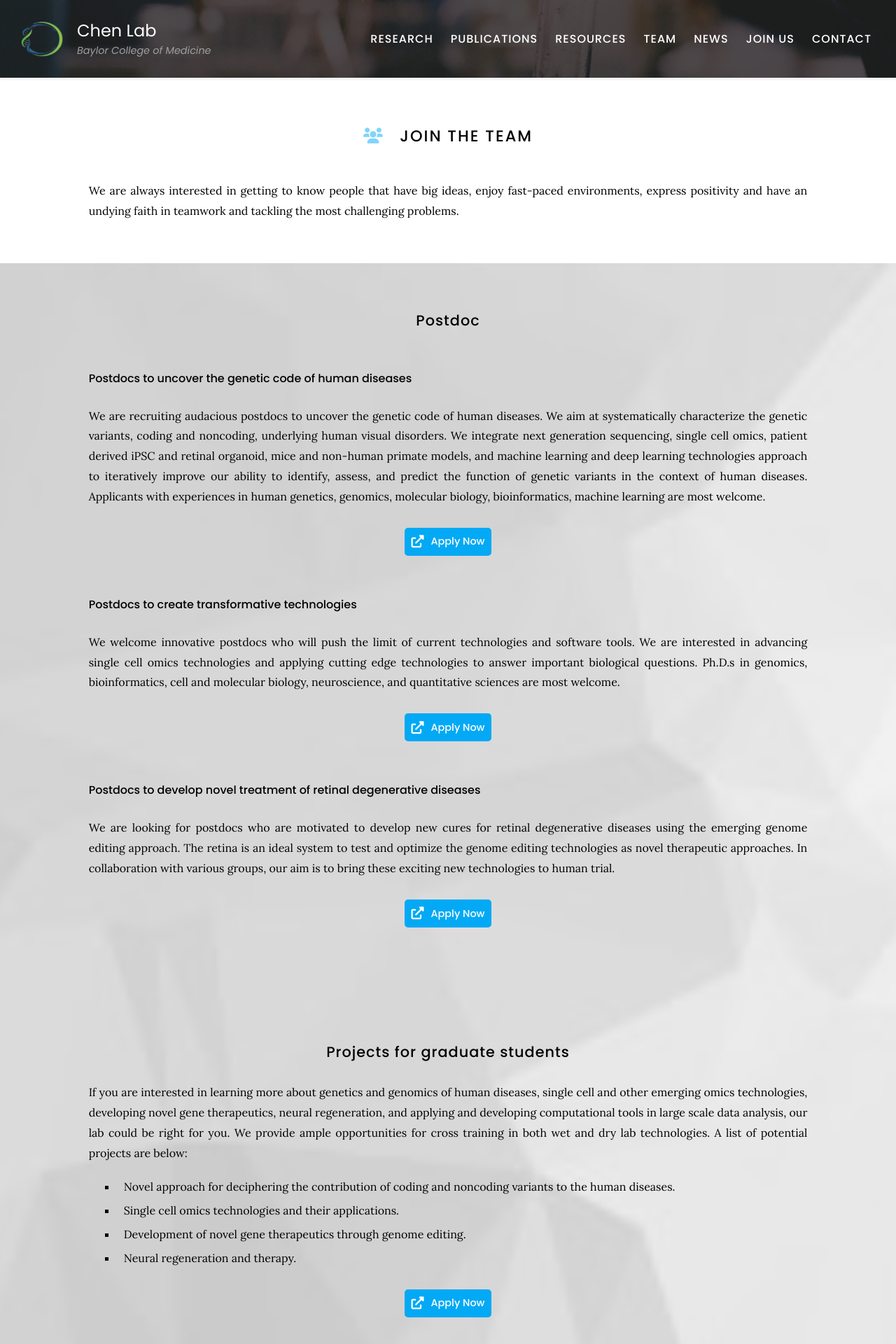
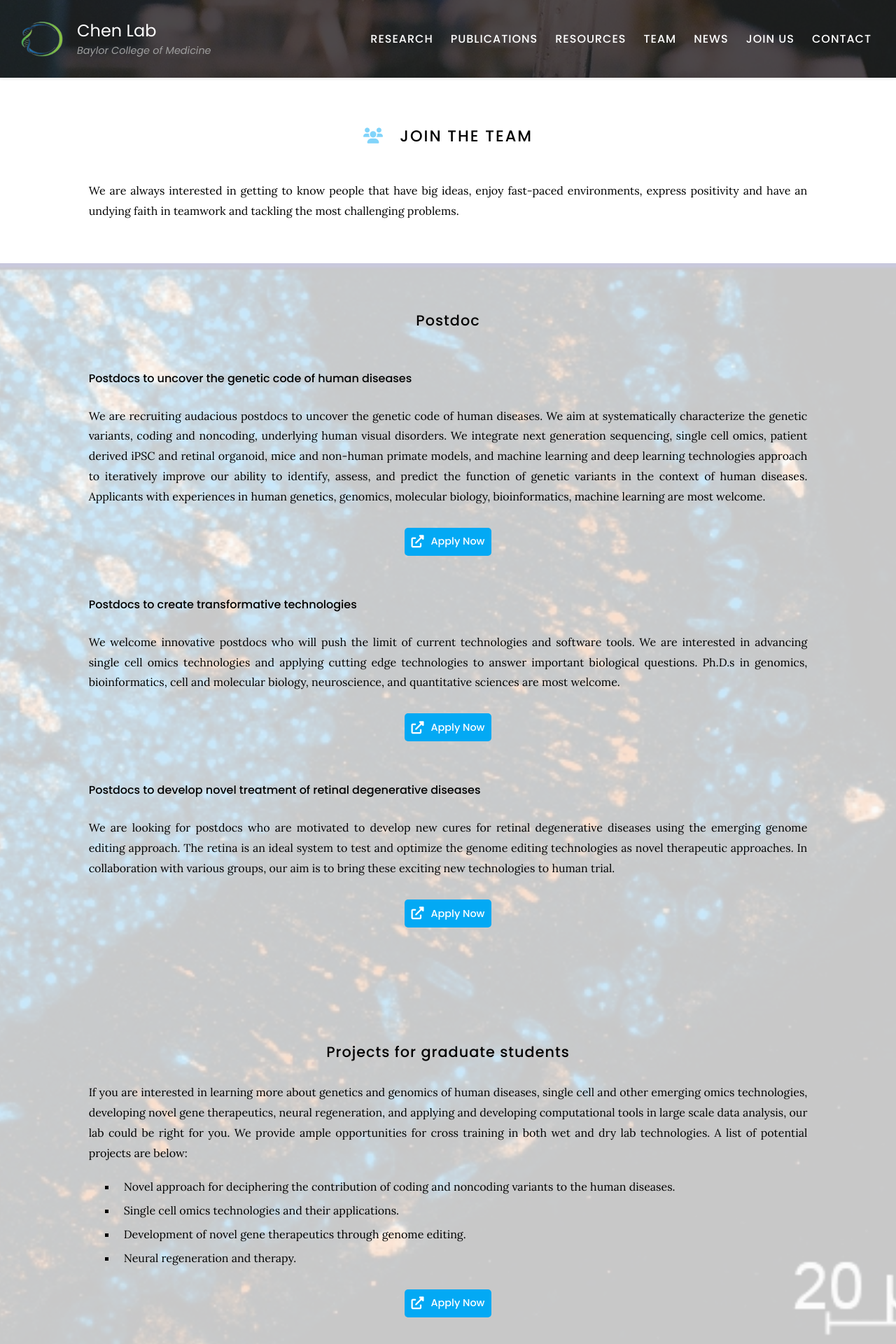
Before and after one commit to RCHENLAB/rchenlab.github.io, a Jekyll site: the page built from Join us/index.md, in a window 1280 px wide. Shown: the top 1920 px of the page at 70% size. Built offline with Jekyll 4.4.1, drawn with Linux system fonts in a browser that asks for light colours.

Commit message:
Update index.md

```diff
--- a/Join us/index.md
+++ b/Join us/index.md
@@ -8,7 +8,7 @@ nav:
 
 We are always interested in getting to know people that have big ideas, enjoy fast-paced environments, express positivity and have an undying faith in teamwork and tackling the most challenging problems.
 
-{% include section.html background="images/back.webp"%}
+{% include section.html background="images/regeneration.jpg"%}
 ## Postdoc
 #### Postdocs to uncover the genetic code of human diseases
 
```
